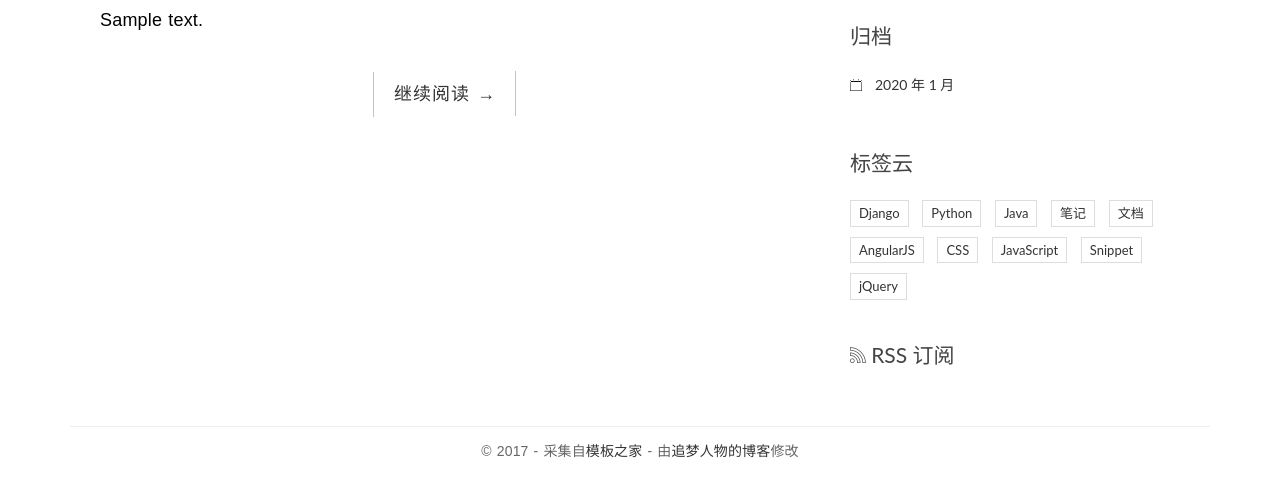
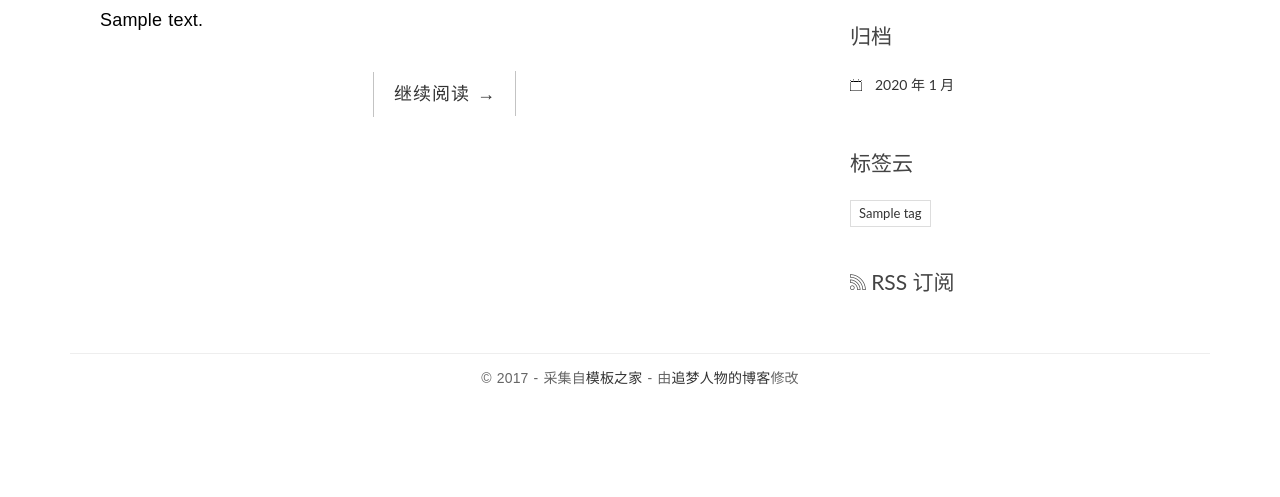
Before and after one commit to EINDEX/EINDEX-Blog, a Django app: page / in a window 1280 px wide. Shown: the part 279-776 px from the top of the page. Run offline with Django 3.2, Linux system fonts and the light colour scheme; tables that the repository leaves empty hold one stand-in row (values such as "Sample post"); some libraries are stand-ins or nearby versions.

Commit message:
标签云

```diff
--- a/blog/templatetags/blog_tags.py
+++ b/blog/templatetags/blog_tags.py
@@ -10,8 +10,9 @@ Copyright (C) 2016-2017 EINDEX Li
 @Last Modified : 2017/7/15
 """
 from django import template
+from django.db.models import Count
 
-from ..models import Post
+from ..models import Post, Tag
 
 register = template.Library()
 
@@ -24,3 +25,8 @@ def get_recent_posts(num=5):
 @register.simple_tag
 def archives():
     return Post.objects.dates('created_time', 'month', order='DESC')
+
+
+@register.simple_tag
+def get_tags():
+    return Tag.objects.annotate(num_posts=Count('post')).filter(num_posts__gt=0)
--- a/blog/urls.py
+++ b/blog/urls.py
@@ -14,7 +14,8 @@ from django.conf.urls import url
 from . import views
 
 urlpatterns = [
-    url(r'^$', views.index, name='index'),
-    url(r'^post/(?P<pk>[0-9]+)/$', views.detail, name='detail'),
+    url(r'^$', views.IndexView.as_view(), name='index'),
+    url(r'^post/(?P<pk>[0-9]+)/$', views.PostDetailView.as_view(), name='detail'),
     url(r'^archives/(?P<year>[0-9]{4})/(?P<month>[0-9]{1,2})/$', views.archives, name='archives'),
+    url(r'^tag/(?P<pk>[0-9]+)/$', views.TagView.as_view(), name='tags')
 ]
--- a/blog/views.py
+++ b/blog/views.py
@@ -3,10 +3,11 @@ import markdown
 from django.shortcuts import render, get_object_or_404
 from django.utils.text import slugify
 from django.core.paginator import Paginator, PageNotAnInteger, EmptyPage
-from django.views.generic import ListView
+from django.views.generic import ListView, DetailView
 from markdown.extensions.toc import TocExtension
 
 from blog.models import Post
+from blog.models import Tag
 from comments.forms import CommentForm
 
 
@@ -29,7 +30,7 @@ class IndexView(ListView):
 
         return context
 
-    def paginate_data(self, paginator, page, is_paginated):
+    def pagination_data(self, paginator, page, is_paginated):
         if not is_paginated:
             return {}
         left = []
@@ -77,6 +78,50 @@ class IndexView(ListView):
         }
 
         return data
+
+
+class TagView(IndexView):
+    model = Post
+    template_name = 'blog/index.html'
+    context_object_name = 'post_list'
+
+    def get_queryset(self):
+        tag = get_object_or_404(Tag, pk=self.kwargs.get('pk'))
+        return super(TagView, self).get_queryset().filter(tags=tag)
+
+
+class PostDetailView(DetailView):
+    model = Post
+    template_name = 'blog/detail.html'
+    context_object_name = 'post'
+
+    def get(self, request, *args, **kwargs):
+        response = super(PostDetailView, self).get(request, *args, **kwargs)
+        self.object.increase_views()
+
+        return response
+
+    def get_object(self, queryset=None):
+        post = super(PostDetailView, self).get_object(queryset=None)
+        md = markdown.Markdown(extensions=[
+            'markdown.extensions.extra',
+            'markdown.extensions.codehilite',
+            'markdown.extensions.toc',
+            TocExtension(slugify=slugify),
+        ])
+        post.body = md.convert(post.body)
+        post.toc = md.toc
+        return post
+
+    def get_context_data(self, **kwargs):
+        context = super(PostDetailView, self).get_context_data(**kwargs)
+        form = CommentForm()
+        comment_list = self.object.comment_set.all()
+        context.update({
+            'form': form,
+            'comment_list': comment_list,
+        })
+        return context
 
 
 def index(request):
--- a/templates/base.html
+++ b/templates/base.html
@@ -62,8 +62,6 @@
         </div>
     </header>
 </div>
-<div class="copyrights">Collect from <a href="http://www.cssmoban.com/">网页模板</a></div>
-<div class="copyrights">Modified by <a href="http://zmrenwu.com/">追梦人物的博客</a></div>
 
 <div class="content-body">
     <div class="container">
@@ -107,37 +105,15 @@
 
                     <div class="widget widget-tag-cloud">
                         <h3 class="widget-title">标签云</h3>
+                        {% get_tags as tag_list %}
                         <ul>
+                            {% for tag in tag_list %}
                             <li>
-                                <a href="#">Django</a>
+                                <a href="{% url 'blog:tags' tag.pk %}">{{ tag.name }}</a>
                             </li>
-                            <li>
-                                <a href="#">Python</a>
-                            </li>
-                            <li>
-                                <a href="#">Java</a>
-                            </li>
-                            <li>
-                                <a href="#">笔记</a>
-                            </li>
-                            <li>
-                                <a href="#">文档</a>
-                            </li>
-                            <li>
-                                <a href="#">AngularJS</a>
-                            </li>
-                            <li>
-                                <a href="#">CSS</a>
-                            </li>
-                            <li>
-                                <a href="#">JavaScript</a>
-                            </li>
-                            <li>
-                                <a href="#">Snippet</a>
-                            </li>
-                            <li>
-                                <a href="#">jQuery</a>
-                            </li>
+                            {% empty %}
+                                暂无标签！
+                            {% endfor %}
                         </ul>
                     </div>
                     <div class="rss">
```
Also changed, not shown: blog/feeds.py (added, +11 -0 lines), templates/blog/detail.html (+15 -1 lines), blog/migrations/0002_auto_20170717_2341.py (added), 1 other file.
